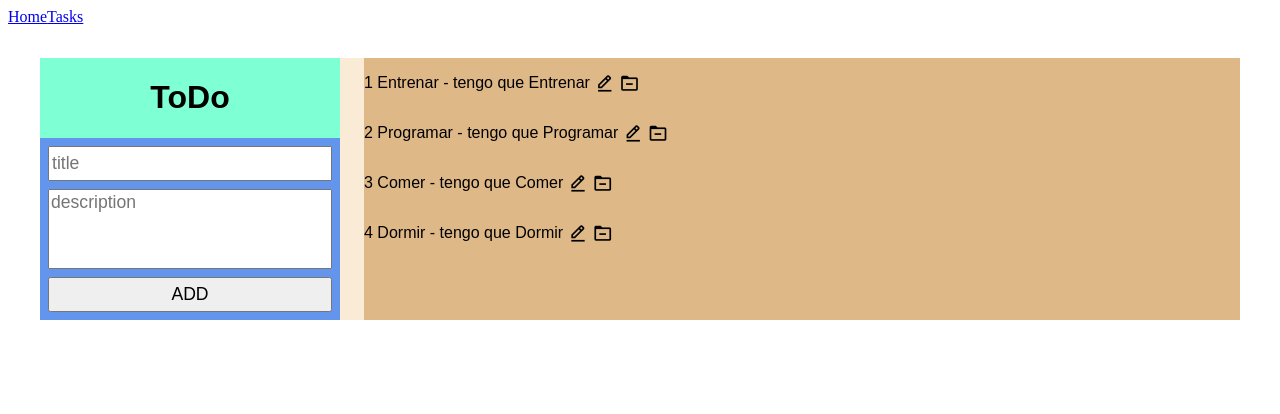
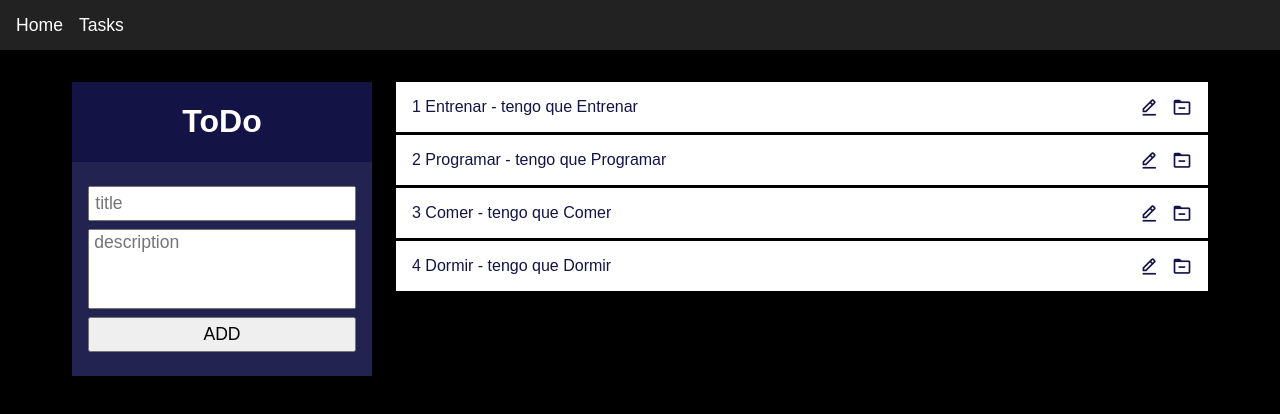
Before and after one commit to TizianoMontenegro/TodoApp-Angular, an Angular app: page /tasks in a window 1280 px wide. Shown: the top 414 px of the page. Built offline with nearby package versions, Linux system fonts and the light colour scheme.

Commit message:
add styles

```diff
--- a/src/app/app.component.css
+++ b/src/app/app.component.css
@@ -0,0 +1,28 @@
+*{
+    box-sizing: border-box;
+    font-family: Arial, Helvetica, sans-serif;
+}
+.wrapper{
+    width: 100%;
+    min-height: 100vh;
+    background-color: #000;
+    color: #fff;
+}
+.wrapper .nav{
+    background-color: #fff2;
+    width: 100%;
+    height: 50px;
+    padding: 0 1em;
+}
+.wrapper .nav .section{
+    display: flex;
+    justify-content: flex-start;
+    align-items: center;
+    height: 100%;
+    gap: 1em;
+}
+.wrapper .nav .section .link{
+    text-decoration: none;
+    font-size: 1.1em;
+    color: #fff;
+}
--- a/src/app/app.component.html
+++ b/src/app/app.component.html
@@ -1,10 +1,10 @@
 <div class="wrapper">
   <nav class="nav">
       <div class="section">
-        <a routerLink="/">Home</a>
-        <a routerLink="/tasks">Tasks</a>
+        <a class="link" routerLink="/">Home</a>
+        <a class="link" routerLink="/tasks">Tasks</a>
       </div>
-    </nav>
+  </nav>
 
   <router-outlet></router-outlet>
 </div>
--- a/src/app/app.component.ts
+++ b/src/app/app.component.ts
@@ -7,5 +7,4 @@ import "boxicons";
   styleUrls: ['./app.component.css']
 })
 export class AppComponent {
-  title = 'ToDo';
 }
--- a/src/app/tasks/tasks.component.css
+++ b/src/app/tasks/tasks.component.css
@@ -4,44 +4,60 @@
 }
 
 .wrapper{
-    background-color: antiquewhite;
     display: grid;
     grid-template-columns: auto 1fr;
     max-width: 1200px;
+    width: 100%;
+    height: 100%;
     margin: 0 auto;
-    margin-top: 2em;
+    padding: 2em;
     gap: 1.5em;
 }
 .wrapper .column-left{
-    background-color: aquamarine;
+    background-color: var(--primary-color);
+    height: max-content;
 }
-.wrapper .column-left h1{
+.wrapper .column-left h1,
+.edit-task-wrapper h1{
     text-align: center;
+    color: #fff;
 }
-.wrapper .column-left .form{
-    background-color:cornflowerblue;
+.wrapper .column-left .form,
+.edit-task-wrapper .box .form{
+    background-color:#fff1;
     display: flex;
     flex-direction: column;
     min-width: 300px;
     gap: .5em;
-    padding: .5em;
+    padding: 1.5em 1em;
 }
-.wrapper .column-left .form p{
+.wrapper .column-left .form p,
+.edit-task-wrapper .box .form p{
     margin: 0;
 }
 .wrapper .column-left .form input,
 .wrapper .column-left .form textarea,
-.wrapper .column-left .form button{
+.wrapper .column-left .form button,
+.edit-task-wrapper .box .form input,
+.edit-task-wrapper .box .form textarea,
+.edit-task-wrapper .box .form button{
     width: 100%;
     min-height: 35px;
     font-size: 1.1em;
 }
-.wrapper .column-left .form textarea{
+.wrapper .column-left .form input,
+.wrapper .column-left .form textarea,
+.edit-task-wrapper .box .form input,
+.edit-task-wrapper .box .form textarea{
+padding-left: .3em;
+}
+.wrapper .column-left .form textarea,
+.edit-task-wrapper .box .form textarea{
     height: 80px;
     resize: none;
 }
 .wrapper .column-right{
-    background-color:burlywood
+    height: max-content;
 }
 .wrapper .column-right .tasks{
 }
@@ -49,12 +65,24 @@
     display: flex;
     justify-content: flex-start;
     align-items: center;
-    gap: .3em;
+    flex-grow: 1;
+    gap: .8em;
+    border-top: 3px solid #000;
+    background-color:#fff;
+    padding: 0 1em;
+}
+.wrapper .column-right .tasks .task p{
+    margin-right: auto;
+    color: var(--primary-color);
+}
+.wrapper .column-right .tasks .task:first-child{
+    border-top: none;
 }
 .wrapper .column-right .tasks .task i{
     width: 20px;
     height: 20px;
     font-size: 20px;
+    color: var(--primary-color);
 }
 .wrapper .column-right .tasks .task i:hover{
     cursor: pointer;
@@ -63,7 +91,7 @@
 
 
 .edit-task-wrapper{
-    background-color: #0009;
+    background-color: #000c;
     position: absolute;
     top: 0;
     left: 0;
@@ -74,12 +102,11 @@
     align-items: center;
 }
 .edit-task-wrapper .box{
-    background-color: antiquewhite;
+    background-color: var(--primary-color);
     position: relative;
 }
 .edit-task-wrapper h1{}
 .edit-task-wrapper .form{
-    background-color: aquamarine;
     position: relative;
 }
 .edit-task-wrapper .form input{}
@@ -93,28 +120,17 @@
 }
 
 
+/*
 .edit-task-wrapper .box h1{
-    text-align: center;
 }
 .edit-task-wrapper .box .form{
-    background-color:cornflowerblue;
-    display: flex;
-    flex-direction: column;
-    min-width: 300px;
-    gap: .5em;
-    padding: .5em;
 }
 .edit-task-wrapper .box .form p{
-    margin: 0;
 }
 .edit-task-wrapper .box .form input,
 .edit-task-wrapper .box .form textarea,
 .edit-task-wrapper .box .form button{
-    width: 100%;
-    min-height: 35px;
-    font-size: 1.1em;
 }
 .edit-task-wrapper .box .form textarea{
-    height: 80px;
-    resize: none;
 }
+*/
--- a/src/app/tasks/tasks.component.html
+++ b/src/app/tasks/tasks.component.html
@@ -8,11 +8,11 @@
 
             <input [(ngModel)]="titleField" #inpTitle type="text" name="title" placeholder="title">
 
-            <p id="title-error-p" *ngIf="titleError" [ngStyle]="{color: titleError == 'El campo es válido.' ? '#0a0' : '#f00'}">{{ titleError }}</p>
+            <p id="title-error-p" *ngIf="titleError" [ngStyle]="{color: titleError.includes('es válido') ? '#5f5' : '#f55'}">{{ titleError }}</p>
 
             <textarea [(ngModel)]="descriptionField" #inpDesc name="description" placeholder="description"></textarea>
 
-            <p id="description-error-p" *ngIf="descriptionError" [ngStyle]="{color: descriptionError == 'El campo es válido.' ? '#0a0' : '#f00'}">{{ descriptionError }}</p>
+            <p id="description-error-p" *ngIf="descriptionError" [ngStyle]="{color: descriptionError.includes('es válido') ? '#5f5' : '#f55'}">{{ descriptionError }}</p>
 
             <button (click)="addNewTask()">ADD</button>
 
@@ -40,15 +40,15 @@
 
                         <div class="form">
 
-                            <input #editTitle type="text" name="title" placeholder="title">
+                            <input [(ngModel)]="editTitleField" type="text" name="title" placeholder="title">
 
-                            <p *ngIf="editTitleError" [ngStyle]="{color: editTitleError == 'El campo es válido.' ? '#0a0' : '#f00'}">{{ editTitleError }}</p>
+                            <p *ngIf="editTitleError" [ngStyle]="{color: editTitleError.includes('es válido') ? '#5f5' : '#f55'}">{{ editTitleError }}</p>
 
-                            <textarea #editDescription type="text" name="description" placeholder="description"></textarea>
+                            <textarea [(ngModel)]="editDescriptionField" type="text" name="description" placeholder="description"></textarea>
 
-                            <p *ngIf="editDescriptionError" [ngStyle]="{color: editDescriptionError == 'El campo es válido.' ? '#0a0' : '#f00'}">{{ editDescriptionError }}</p>
+                            <p *ngIf="editDescriptionError" [ngStyle]="{color: editDescriptionError.includes('es válido') ? '#5f5' : '#f55'}">{{ editDescriptionError }}</p>
 
-                            <button (click)="editTask(i, editTitle.value, editDescription.value)">edit</button>
+                            <button (click)="editTask(i)">EDIT</button>
 
                         </div>
 
--- a/src/app/validate.service.ts
+++ b/src/app/validate.service.ts
@@ -26,20 +26,20 @@ export class ValidateService {
             field.includes("                ") ||
             field.includes("                 ") ||
             field.includes("                  ") ||
-            field.includes("                   ")) reject(`El campo está vacío.`);
-            else resolve(`El campo es válido.`);
+            field.includes("                   ")) reject(`El campo ${name} está vacío.`);
+            else resolve(`El campo ${name} es válido.`);
         })
     }
-    minor(field: string, name: string, number: number = 6) {
+    minor(field: string, name: string = "", number: number = 6) {
         return new Promise((resolve, reject) => {
-            if(field.length >= number) resolve(`El campo es válido.`);
-            else reject(`El campo permite un mínimo de ${number} letras.`);
+            if(field.length >= number) resolve(`El campo ${name} es válido.`);
+            else reject(`El campo ${name} permite un mínimo de ${number} letras.`);
         })
     }
-    bigger(field: string, name: string, number: number = 10) {
+    bigger(field: string, name: string = "", number: number = 10) {
         return new Promise((resolve, reject) => {
-            if(field.length <= number) resolve(`El campo es válido.`);
-            else reject(`El campo permite un máximo de ${number} letras.`);
+            if(field.length <= number) resolve(`El campo ${name} es válido.`);
+            else reject(`El campo ${name} permite un máximo de ${number} letras.`);
         })
     }
 }
--- a/src/styles.css
+++ b/src/styles.css
@@ -1 +1,11 @@
 /* You can add global styles to this file, and also import other style files */
+:root{
+    --primary-color: rgb(19, 19, 70);
+}
+*{
+    box-sizing: border-box;
+    /* font-family: Arial, Helvetica, sans-serif; */
+}
+body{
+    margin: 0;
+}
```
Also changed, not shown: src/app/tasks/tasks.component.ts (+20 -10 lines).
